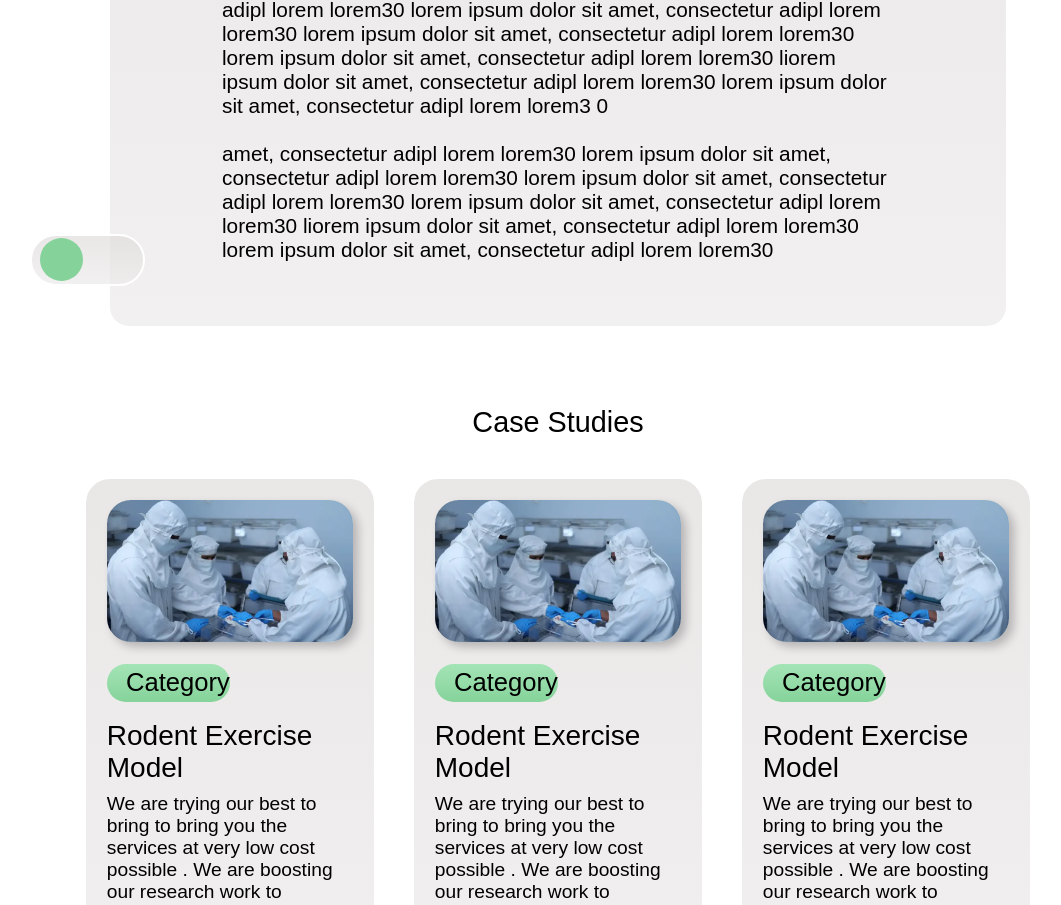
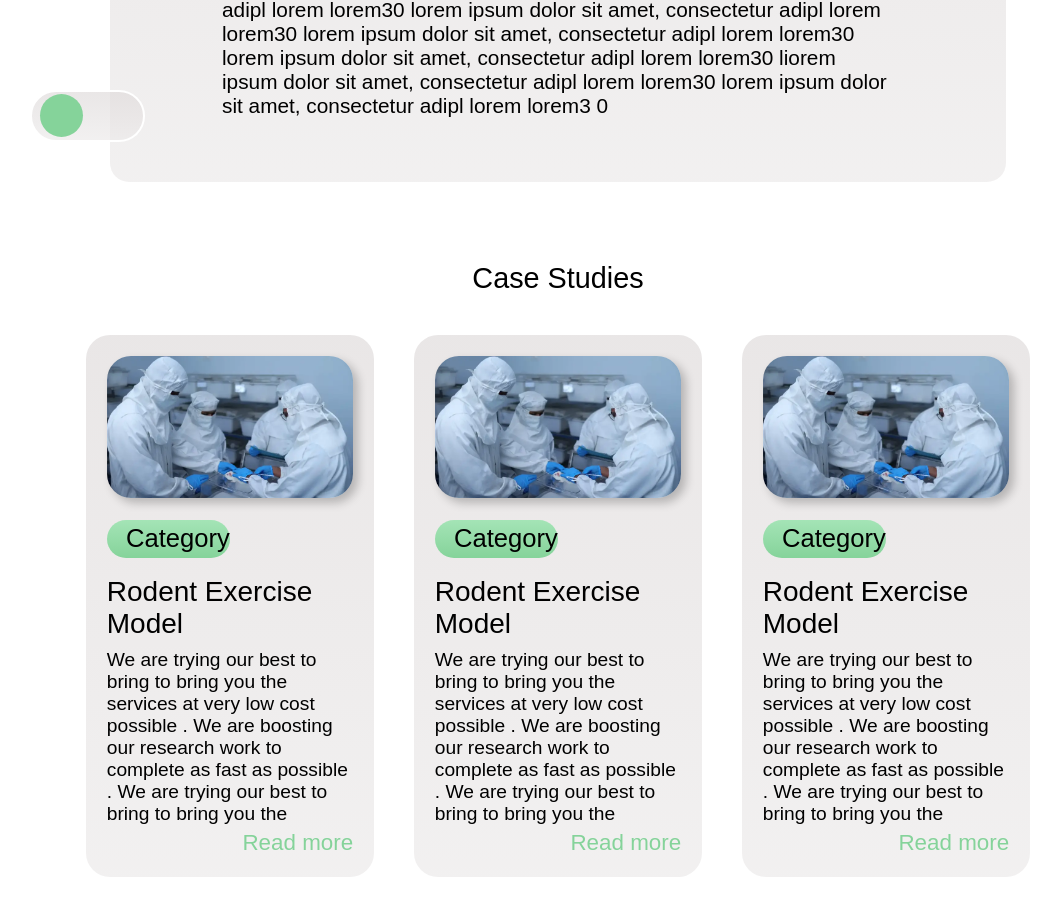
Before and after one commit to GantaVenkataKousik/nextgen-labs, a React (Create React App) app in the folder client/: page / in a window 1280 px wide. Shown: the part 1389-2294 px from the top of the page, without its empty margins (82-1143 px from the left). Built offline with nearby package versions, Linux system fonts and the light colour scheme; a web font is replaced by a local one.

Commit message:
Update About.jsx

```diff
--- a/client/src/pages/About/About.jsx
+++ b/client/src/pages/About/About.jsx
@@ -37,16 +37,6 @@ function About () {
             consectetur adipl lorem lorem30 lorem ipsum dolor sit amet,
             consectetur adipl lorem lorem3 0
           </p>
-          <br></br>
-          <p>
-            {' '}
-            amet, consectetur adipl lorem lorem30 lorem ipsum dolor sit amet,
-            consectetur adipl lorem lorem30 lorem ipsum dolor sit amet,
-            consectetur adipl lorem lorem30 lorem ipsum dolor sit amet,
-            consectetur adipl lorem lorem30 liorem ipsum dolor sit amet,
-            consectetur adipl lorem lorem30 lorem ipsum dolor sit amet,
-            consectetur adipl lorem lorem30
-          </p>
         </div>
       </div>
     </>
```
